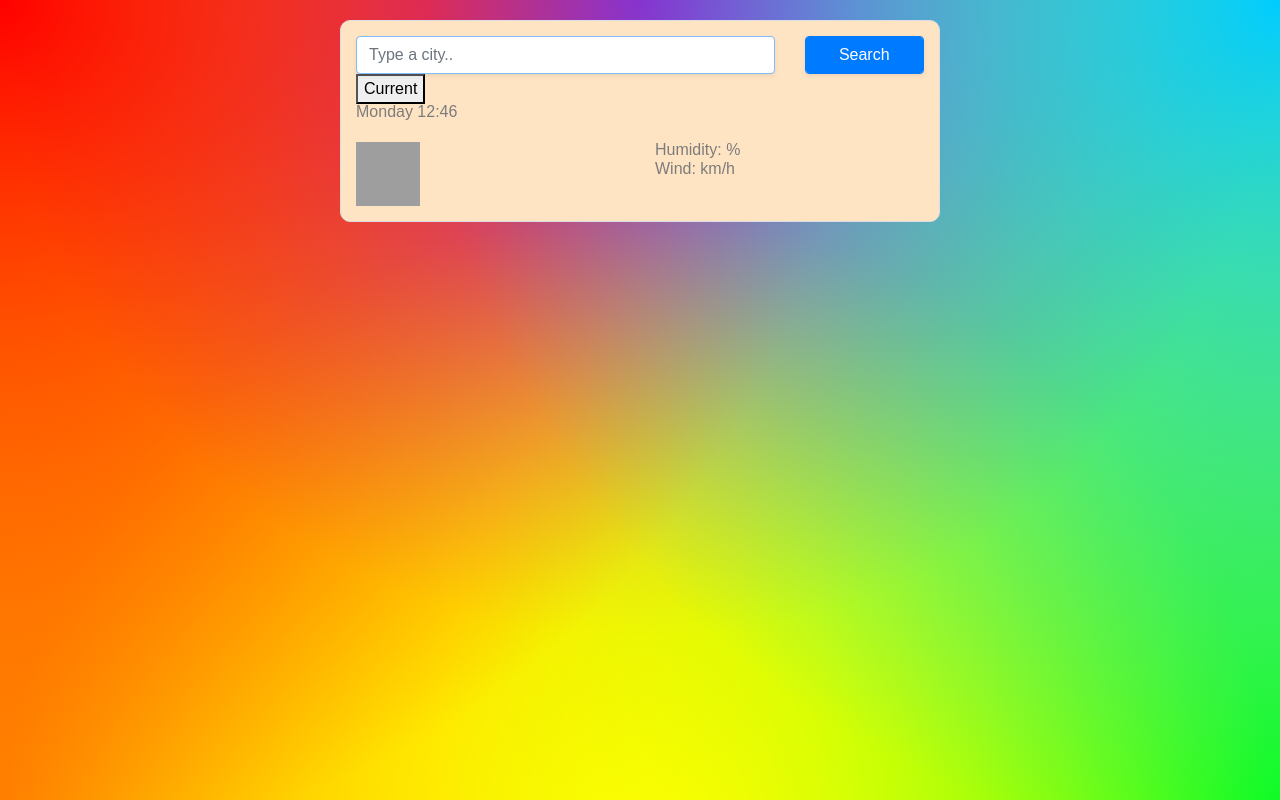
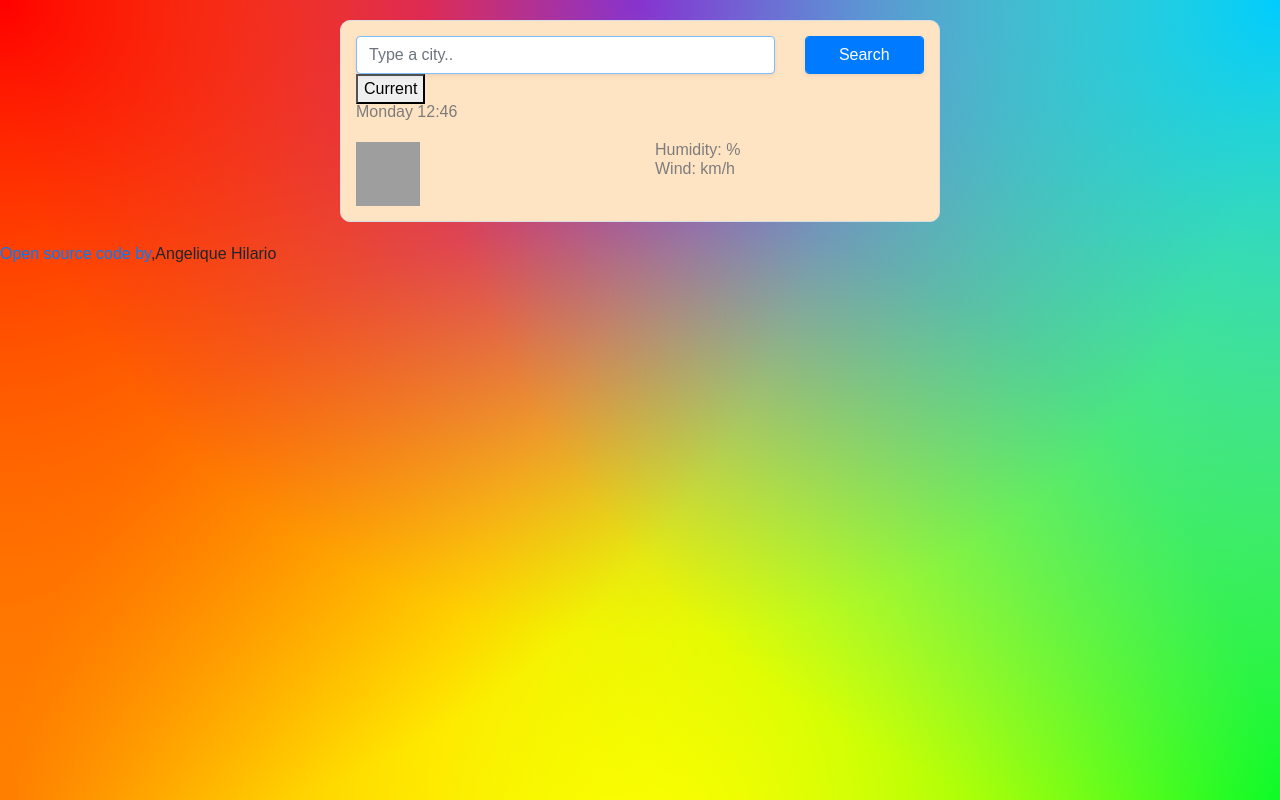
Before and after one commit to DevLique/weather-project, a plain HTML site: page index.html in a window 1280 px wide. Drawn offline with nearby package versions, Linux system fonts and the light colour scheme; no server answers; grey boxes are pictures that could not be loaded.

Commit message:
added a link to source code

```diff
--- a/index.html
+++ b/index.html
@@ -68,6 +68,8 @@
         </div>
       </div>
     </div>
+    <div>
+<a href="https://github.com/DevLique/weather-project">Open source code by</a>,Angelique Hilario</div>
     <script src="src/index.js"></script>
-  </body>
+</body>
 </html>
```
Also changed, not shown: src/styles.css (+3 -5 lines).
